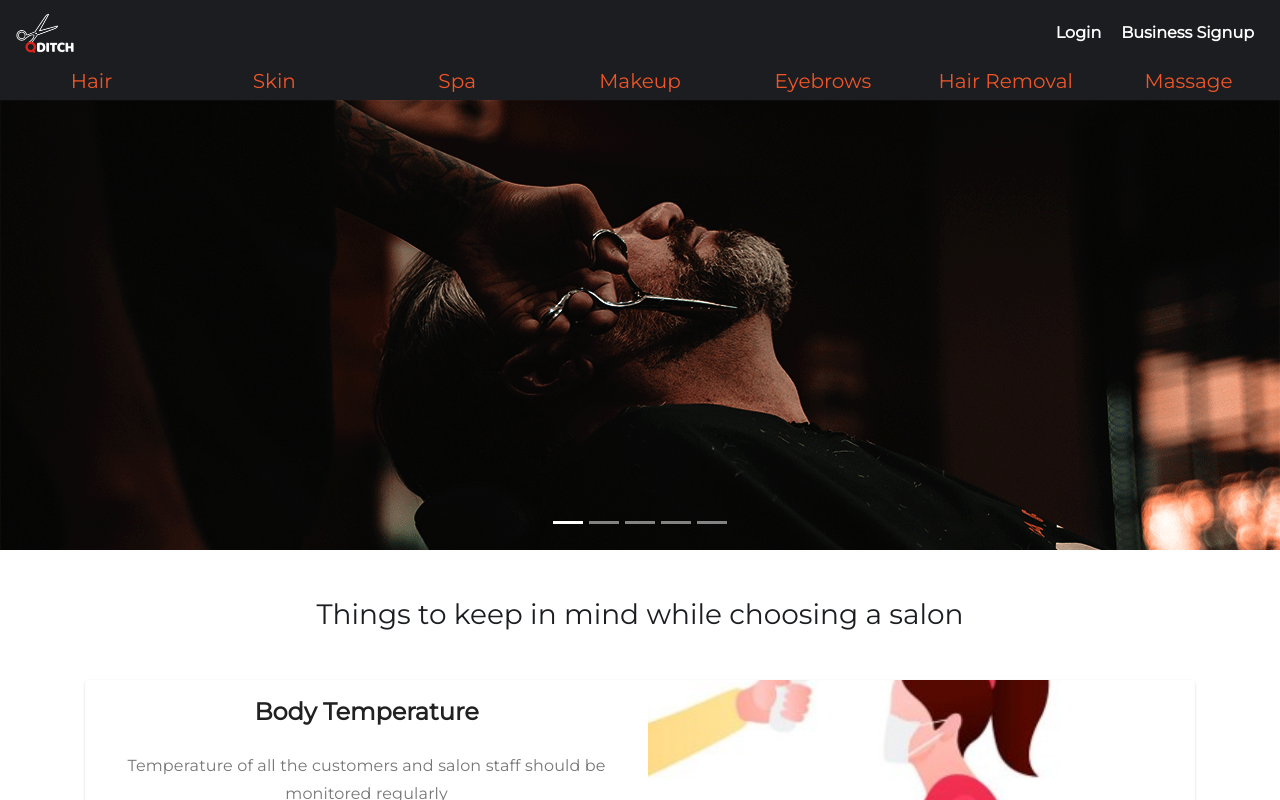
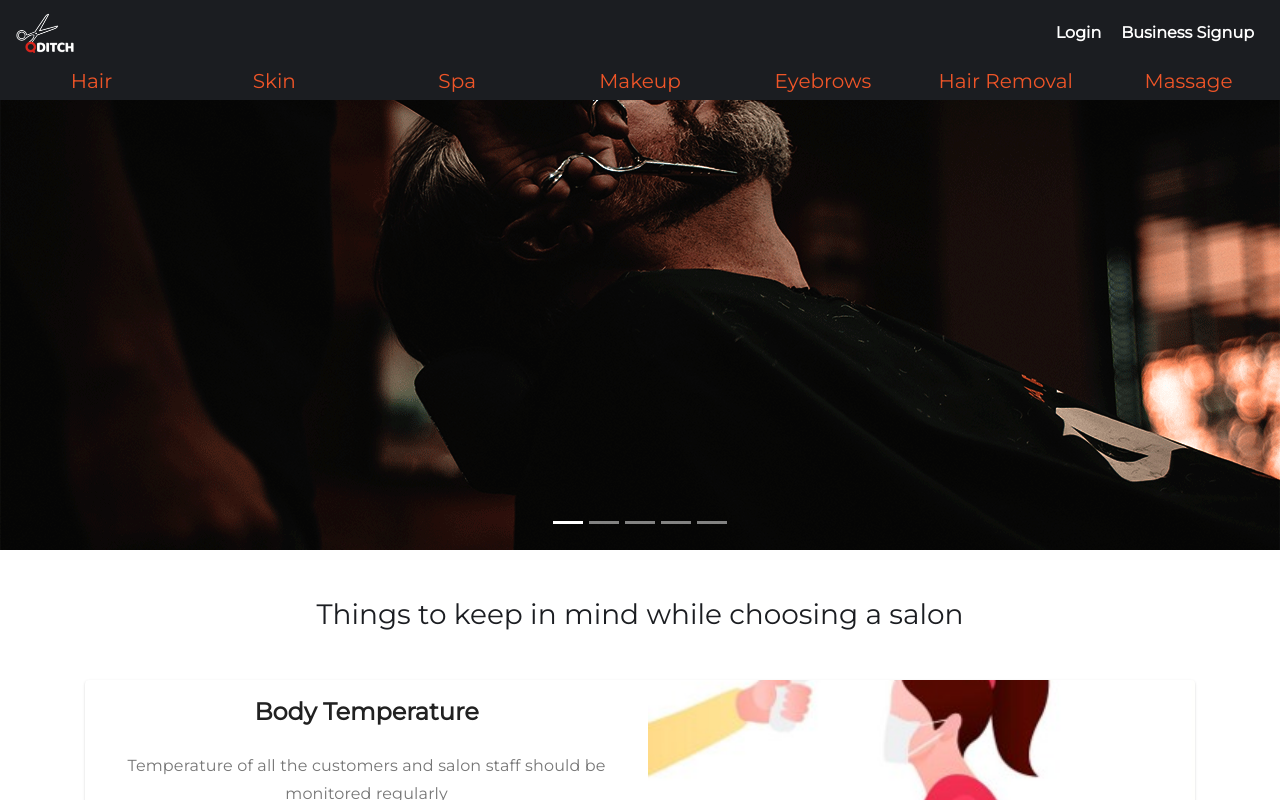
Before and after one commit to alfazkhan/qditch-frontend, a React (Create React App) app: page / in a window 1280 px wide. Both pictures are taken after a click on the item 568 px from the left and 522 px from the top of the page. Shown: the top 800 px of the page. Built offline with nearby package versions, Linux system fonts and the light colour scheme; no server answers; a web font is replaced by a local one.

Commit message:
Banner order change

```diff
--- a/src/Components/SlideShow/Slideshow.js
+++ b/src/Components/SlideShow/Slideshow.js
@@ -56,8 +56,11 @@ const Slideshow = (props) => {
                     <li data-target="#carouselExampleIndicators" data-slide-to="4"></li>
                 </ol>
                 <div className="carousel-inner">
+                    <div className="carousel-item">
+                        <img className="d-block w-100" src={Slide1} style={styles.thumbpost_center} alt="First slide" />
+                    </div>
                     <div className="carousel-item active">
-                        <img className="d-block w-100" src={Slide1} style={styles.thumbpost_up} alt="First slide" />
+                        <img className="d-block w-100" src={Slide5} style={styles.thumbpost_up} alt="First slide" />
                     </div>
                     <div className="carousel-item">
                         <img className="d-block w-100" src={Slide2} style={styles.thumbpost_center} alt="First slide" />
@@ -67,9 +70,6 @@ const Slideshow = (props) => {
                     </div>
                     <div className="carousel-item">
                         <img className="d-block w-100" src={Slide4} style={styles.thumbpost_center} alt="First slide" />
-                    </div>
-                    <div className="carousel-item">
-                        <img className="d-block w-100" src={Slide5} style={styles.thumbpost_center} alt="First slide" />
                     </div>
 
 
```
